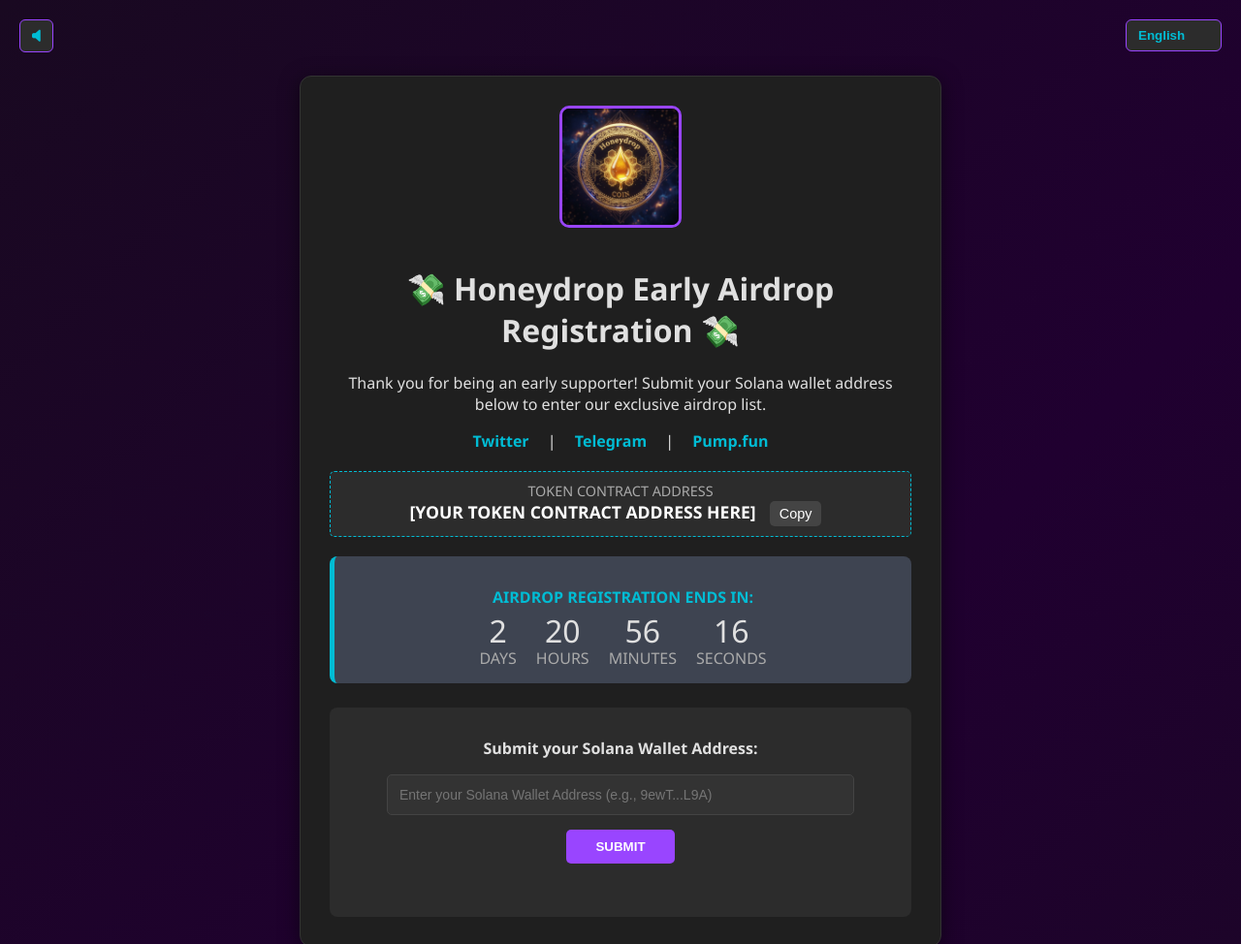
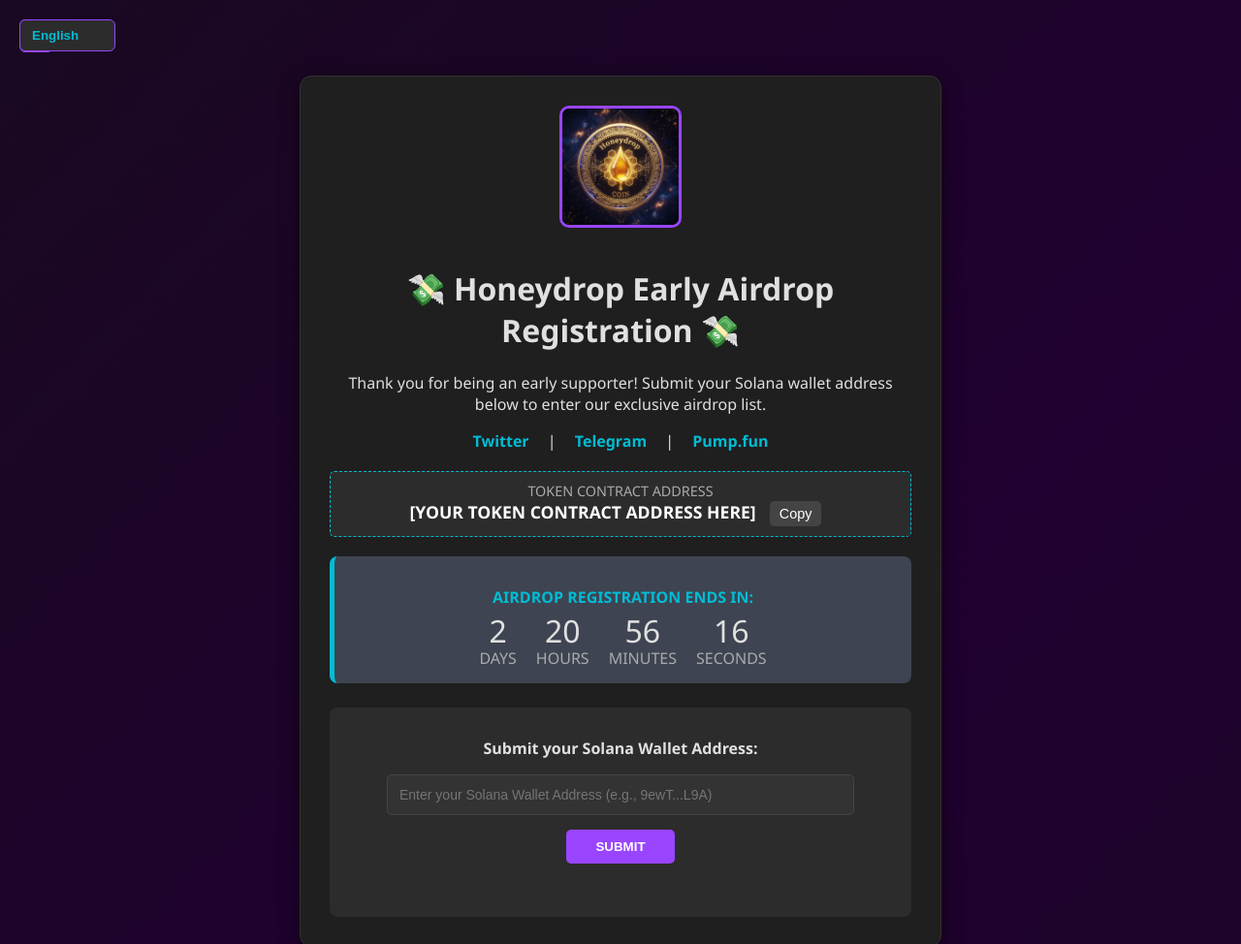
Before and after one commit to HoneyAirdrop/honeydrop, a plain HTML site: page index.html in a window 1280 px wide. Shown: the top 974 px of the page at 97% size. Drawn offline with Linux system fonts and the light colour scheme.

```diff
--- a/index.html
+++ b/index.html
@@ -199,7 +199,7 @@
 <div class="container">
 
     <img class="logo" src="logo.png" alt="Memecoin Logo">
-    <div id="language-switcher" style="position: absolute; top: 20px; right: 20px;">
+   <div id="language-switcher" style="position: fixed; top: 20px; left: 20px; display: flex; align-items: center; z-index: 1000;">
     <select id="langSelector" onchange="changeLanguage(this.value)">
         <option value="en">English</option>
         <option value="de">Deutsch</option>
```
